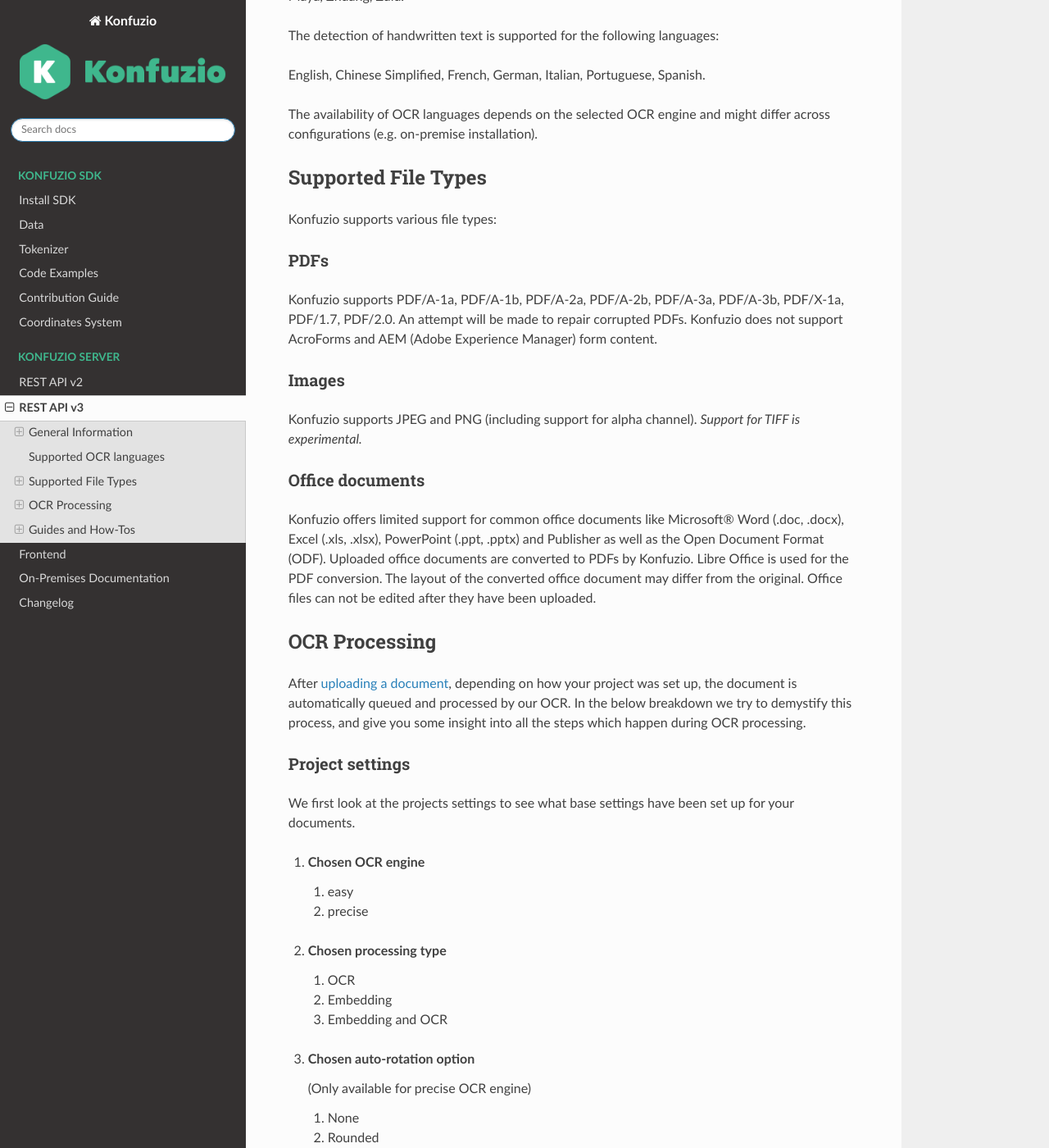
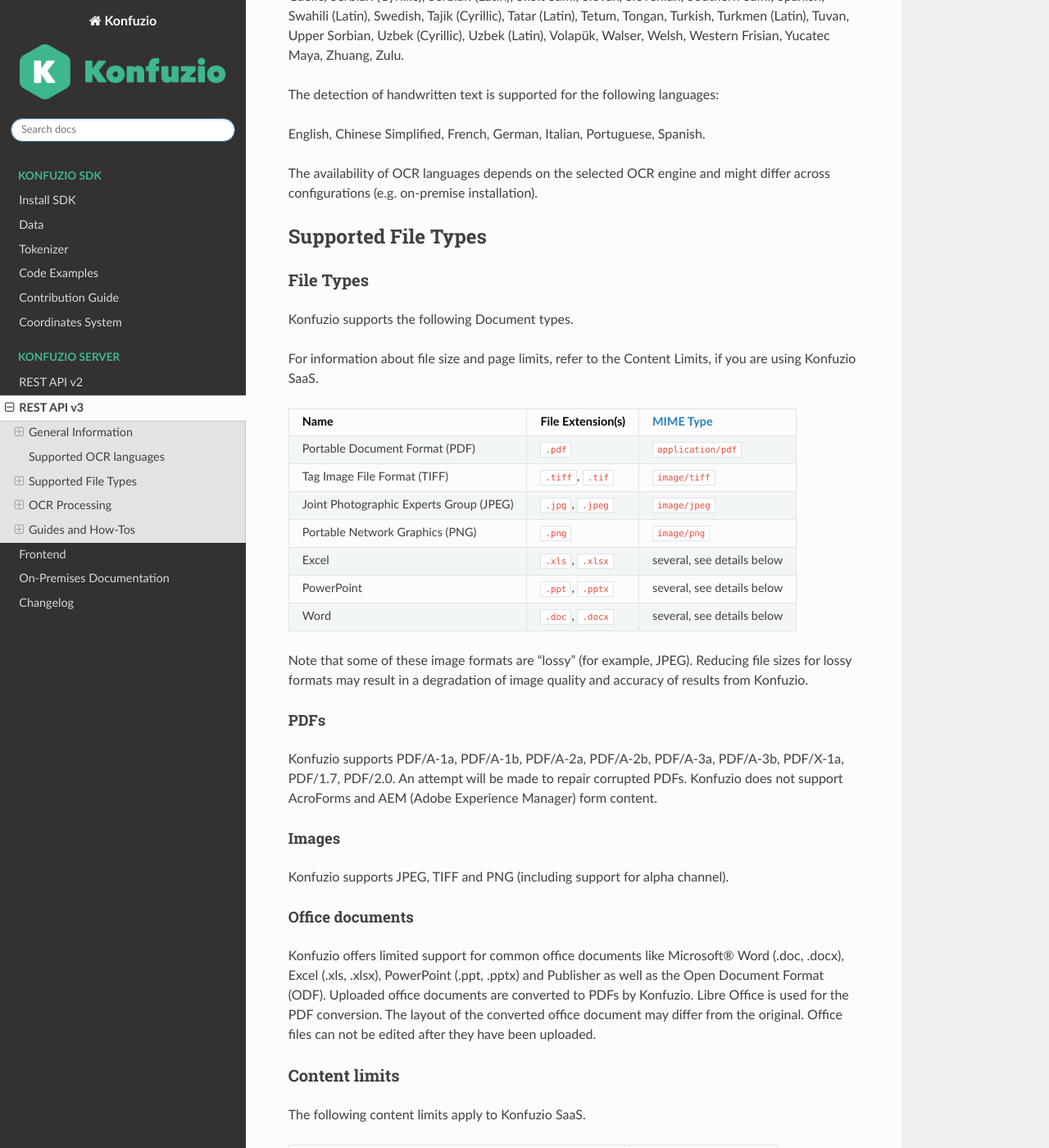
Before and after one commit to konfuzio-ai/konfuzio-sdk, a Sphinx documentation site: the page built from docs/web/api-v3.md, in a window 1280 px wide and 1400 px high, scrolled down 7472 px. Shown: the whole window at 82% size. Built offline with Sphinx 7.4.7 and the Read the Docs theme 2.0.0, drawn with Linux system fonts in a browser that asks for light colours; some of the changed text lies outside the part shown.

Commit message:
add content limits and table of file types

```diff
--- a/docs/web/api-v3.md
+++ b/docs/web/api-v3.md
@@ -279,24 +279,57 @@
 
 ## Supported File Types
 
-Konfuzio supports various file types:
+### File Types
 
-### PDFs
+Konfuzio supports the following Document types.
+
+For information about file size and page limits, refer to the Content Limits, if you are using Konfuzio SaaS.
+
+| Name                                    | File Extension(s) | [MIME Type](https://www.iana.org/assignments/media-types/media-types.xhtml) |
+| --------------------------------------- | ----------------- | --------------------------------------------------------------------------- |
+| Portable Document Format (PDF)          | `.pdf`            | `application/pdf`                                                           |
+| Tag Image File Format (TIFF)            | `.tiff`, `.tif`   | `image/tiff`                                                                |
+| Joint Photographic Experts Group (JPEG) | `.jpg`, `.jpeg`   | `image/jpeg`                                                                |
+| Portable Network Graphics (PNG)         | `.png`            | `image/png`                                                                 |
+| Excel                                   | `.xls`, `.xlsx`   |  several, see details below                                                 |
+| PowerPoint                              | `.ppt`, `.pptx`   |  several, see details below                                                 |
+| Word                                    | `.doc`, `.docx`   |  several, see details below                                                 |
+
+
+Note that some of these image formats are "lossy" (for example, JPEG). Reducing file sizes for lossy formats may result in a degradation of image quality and accuracy of results from Konfuzio.
+
+#### PDFs
 
 Konfuzio supports PDF/A-1a, PDF/A-1b, PDF/A-2a, PDF/A-2b, PDF/A-3a, PDF/A-3b, PDF/X-1a, PDF/1.7, PDF/2.0. An attempt
 will be made to repair corrupted PDFs. Konfuzio does not support AcroForms and AEM (Adobe Experience Manager) form
 content.
 
-### Images
+#### Images
 
-Konfuzio supports JPEG and PNG (including support for alpha channel). _Support for TIFF is experimental._
+Konfuzio supports JPEG, TIFF and PNG (including support for alpha channel).
 
-### Office documents
+#### Office documents
 
 Konfuzio offers limited support for common office documents like Microsoft® Word (.doc, .docx), Excel (.xls, .xlsx),
 PowerPoint (.ppt, .pptx) and Publisher as well as the Open Document Format (ODF). Uploaded office documents are
 converted to PDFs by Konfuzio. Libre Office is used for the PDF conversion. The layout of the converted office document
 may differ from the original. Office files can not be edited after they have been uploaded.
+
+### Content limits
+
+The following content limits apply to Konfuzio SaaS.
+
+| Content limit                                                | Default Value          |
+| ------------------------------------------------------------ | ---------------------- |
+| Maximum image resolution (limit does not apply to PDF files) | 10 megapixels per page |
+| Maximum file size per request                                | not limited            |
+| Pages per Document                                           | 250 pages              |
+
+If you would like to increase your content limits, submit request for your project as a [Support Ticket](https://konfuzio.com/en/support/).
+
+### Document scan resolution
+
+For most accurate OCR results from Konfuzio, document scans should be a minimum of 200 dpi [(dots per inch)](https://en.wikipedia.org/wiki/Dots_per_inch). 300 dpi and higher will generally produce the best results.
 
 ## OCR Processing
 
```
